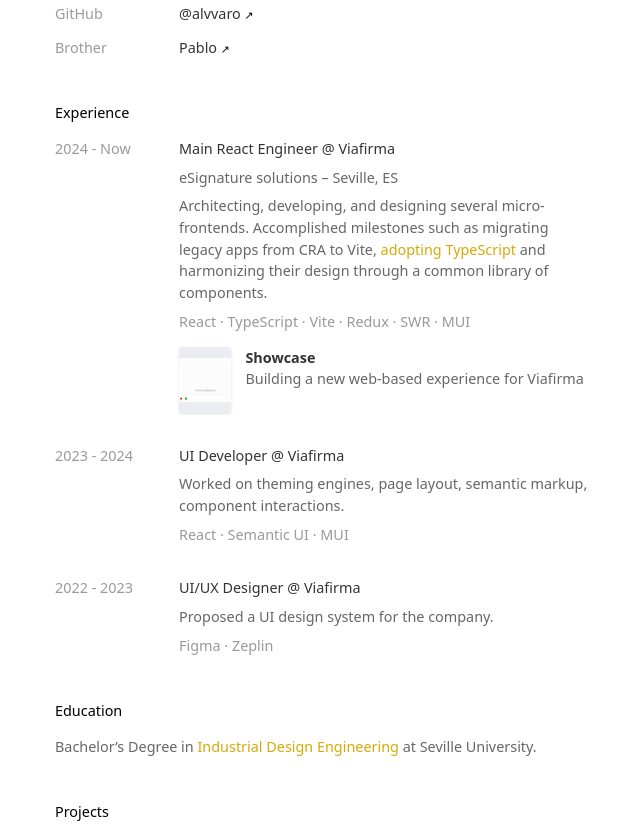
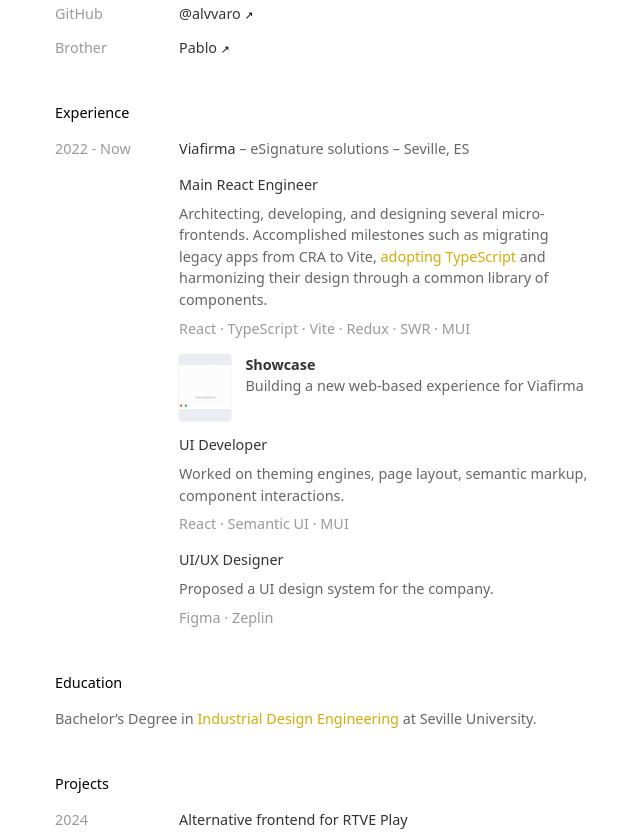
Before and after one commit to alvvaro/alvvaro.github.io, a React (Vite) app: page / in a window 1280 px wide. Shown: the part 500-1340 px from the top of the page, without its empty margins (315-955 px from the left). Built offline with nearby package versions, Linux system fonts and the light colour scheme; no server answers.

Commit message:
add roles array to experience

```diff
--- a/src/home/HomeExperience.tsx
+++ b/src/home/HomeExperience.tsx
@@ -1,3 +1,5 @@
+import { Fragment } from 'react';
+
 import LinkWrapper from '@/LinkWrapper';
 
 export default function Experience() {
@@ -18,47 +20,55 @@
                 {item.date}
               </th>
               <td>
-                <p className="text-black">
-                  <span>{item.role}</span>
-                  {' @ '}
+                <p>
                   <a href={item.href}>{item.company}</a>
+                  {' – '}
+                  <span>{item.sector}</span>
+                  {' – '}
+                  <span>{item.location}</span>
                 </p>
 
-                {item.sector || item.location ?
-                  <p>
-                    <span>{item.sector}</span>
-                    {item.sector && item.location ? ' – ' : null}
-                    <span>{item.location}</span>
-                  </p>
+                {item.roles ?
+                  <ul>
+                    {item.roles.map((role) => (
+                      <li key={role.date} className="mt-4">
+                        <p className="text-black">{role.role}</p>
+
+                        <p>{role.text}</p>
+
+                        {role.tags ?
+                          <p className="text-grey">{role.tags.join(' · ')}</p>
                         : null}
 
-                <p>{item.text}</p>
-
-                {item.tags ?
-                  <p className="text-grey">{item.tags.join(' · ')}</p>
-                : null}
-
-                {item.links?.map((link) => (
+                        {role.links?.map((link) => (
                           <LinkWrapper
                             key={link.title}
                             href={link.href}
                             external={link.href.startsWith('https://')}
-                    className="group mt-4 flex flex-row items-start gap-4 hover:no-underline print:hidden"
+                            className="group my-4 flex flex-row items-start gap-4 hover:no-underline print:hidden"
                           >
                             <img
                               src={link.img}
                               className={'h-[66px] w-[52px] min-w-[52px] rounded-sm object-cover shadow-sm'.concat(
-                        link.animation ? ` animation-${link.animation}` : '',
+                                link.animation ?
+                                  ` animation-${link.animation}`
+                                : '',
                               )}
                             />
                             <span className="flex flex-col">
                               <span className="font-bold group-hover:underline">
                                 {link.title}
                               </span>
-                      <span className="text-dark-grey">{link.text}</span>
+                              <span className="text-dark-grey">
+                                {link.text}
+                              </span>
                             </span>
                           </LinkWrapper>
                         ))}
+                      </li>
+                    ))}
+                  </ul>
+                : null}
               </td>
             </tr>
           ))}
@@ -70,21 +80,25 @@
 
 const experience = [
   {
-    date: '2024 - Now',
+    date: '2022 - Now',
     company: 'Viafirma',
     role: 'Main React Engineer',
     href: 'https://www.viafirma.com/',
     sector: 'eSignature solutions',
     location: 'Seville, ES',
-    tags: ['React', 'TypeScript', 'Vite', 'Redux', 'SWR', 'MUI'],
+    roles: [
+      {
+        date: '2024 - Now',
+        role: 'Main React Engineer',
         text: (
           <>
             Architecting, developing, and designing several micro-frontends.
-        Accomplished milestones such as migrating legacy apps from CRA to Vite,{' '}
-        <em>adopting TypeScript</em> and harmonizing their design through a
-        common library of components.
+            Accomplished milestones such as migrating legacy apps from CRA to
+            Vite, <em>adopting TypeScript</em> and harmonizing their design
+            through a common library of components.
           </>
         ),
+        tags: ['React', 'TypeScript', 'Vite', 'Redux', 'SWR', 'MUI'],
         links: [
           {
             title: 'Showcase',
@@ -97,24 +111,22 @@
       },
       {
         date: '2023 - 2024',
-    company: 'Viafirma',
         role: 'UI Developer',
-    href: 'https://www.viafirma.com/',
-    tags: ['React', 'Semantic UI', 'MUI'],
         text: (
           <>
             Worked on theming engines, page layout, semantic markup, component
             interactions.
           </>
         ),
+        tags: ['React', 'Semantic UI', 'MUI'],
       },
       {
         date: '2022 - 2023',
-    company: 'Viafirma',
         role: 'UI/UX Designer',
-    href: 'https://www.viafirma.com/',
+        text: <>Proposed a UI design system for the company.</>,
         tags: ['Figma', 'Zeplin'],
-    text: <>Proposed a UI design system for the company.</>,
+      },
+    ],
   },
   // {
   //   date: '2017 - 2020',
```
Lines whose indentation alone changed are shown as unchanged.
